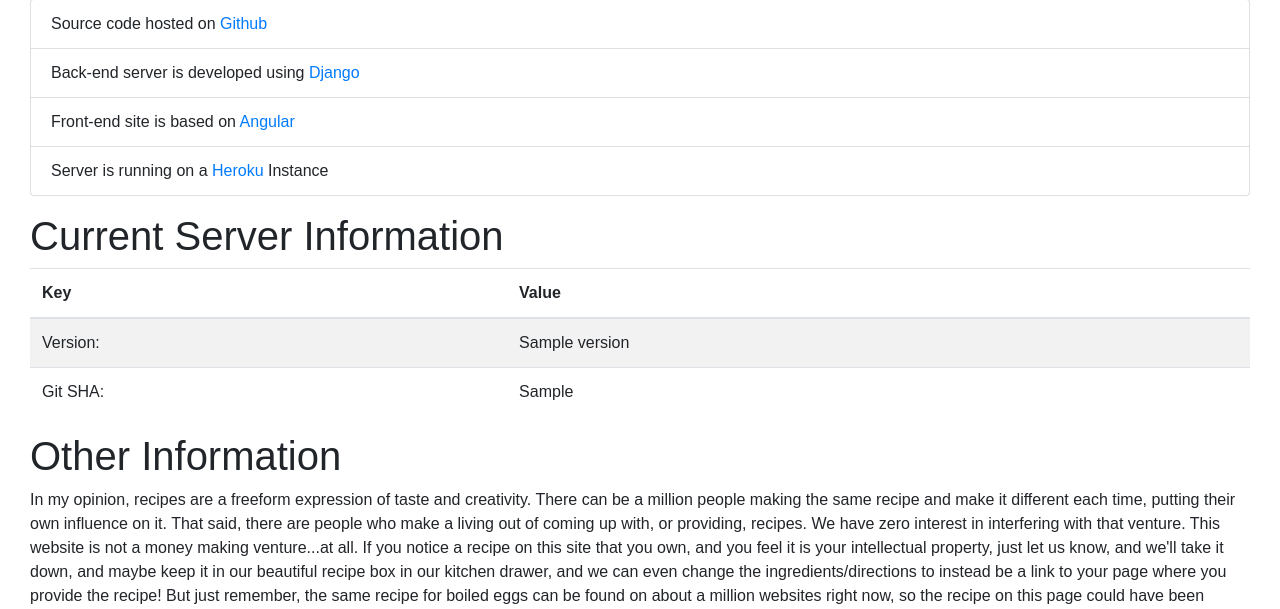
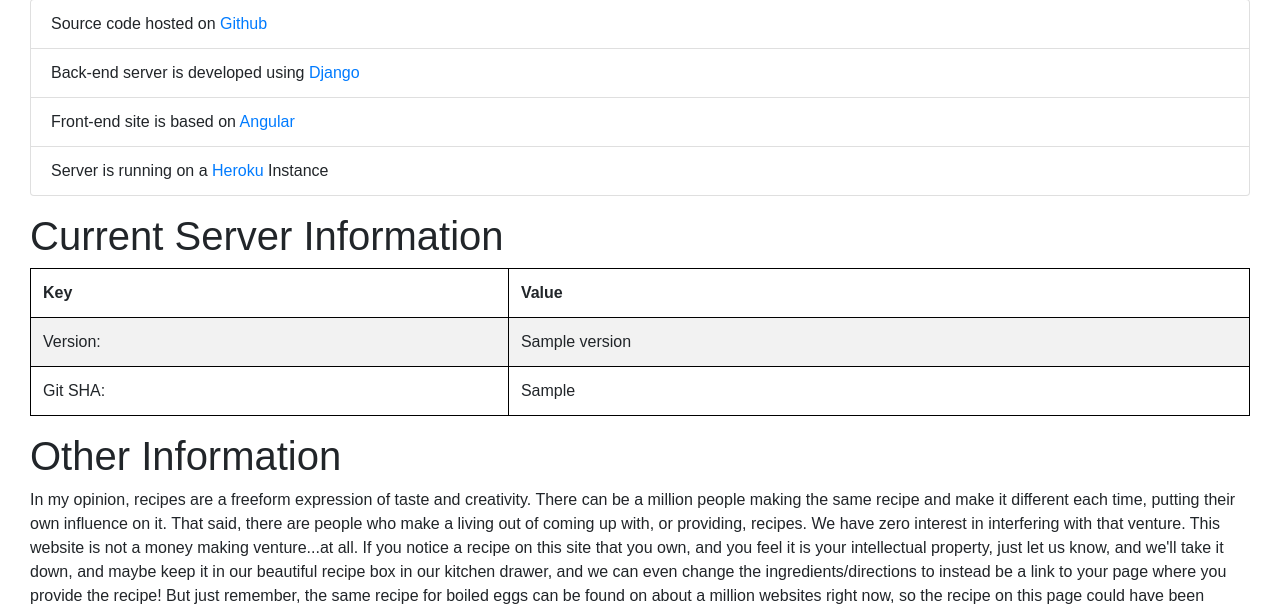
Before and after one commit to Myoldmopar/Cait.Rocks, a Django app: template recipes/templates/common/about.html in a window 1280 px wide. Shown: the part 434-1043 px from the top of the page. Run offline with Django 3.2, Linux system fonts and the light colour scheme; the template is opened without the code that fills it: most values are stand-ins (such as "Sample title", 1, 10 or a date in 2020); parts of the project's set-up code (start-up, migrations or seed data) failed here and were passed over; some libraries are stand-ins or nearby versions.

Commit message:
Polishing! Coverage to 100%; about ready to merge down

```diff
--- a/recipes/templates/common/about.html
+++ b/recipes/templates/common/about.html
@@ -34,17 +34,17 @@
     <h1>Current Server Information</h1>
     <table class="table table-striped">
         <thead>
-        <th>Key</th>
-        <th>Value</th>
+        <th style="border:1px solid black">Key</th>
+        <th style="border:1px solid black">Value</th>
         </thead>
         <tbody>
         <tr>
-            <td>Version:</td>
-            <td>{{ version }}</td>
+            <td style="border:1px solid black">Version:</td>
+            <td style="border:1px solid black">{{ version }}</td>
         </tr>
         <tr>
-            <td>Git SHA:</td>
-            <td>{{ git_sha }}</td>
+            <td style="border:1px solid black">Git SHA:</td>
+            <td style="border:1px solid black">{{ git_sha }}</td>
         </tr>
         </tbody>
     </table>
--- a/recipes/views/planning_pages.py
+++ b/recipes/views/planning_pages.py
@@ -9,7 +9,7 @@ from recipes.models.planning import Calendar
 
 class MonthViewSet(ViewSet):
     def list(self, request):
-        months = Calendar.objects.all()
+        months = Calendar.objects.filter(creator=request.user.id)
         return render(request, 'recipes/month_list.html', {'months': months})
 
     def retrieve(self, request, pk=None):
--- a/recipes/views/utility_pages.py
+++ b/recipes/views/utility_pages.py
@@ -31,7 +31,7 @@ def server_version_data(request):
             git_sha_found = True
             # if this still didn't work, it will just remain False
 
-    if git_sha_found:
+    if git_sha_found:  # pragma: no cover
         git_sha_message = git_sha
         if not working_dir_clean:
             git_sha_message += ' (Working directory dirty)'
```
